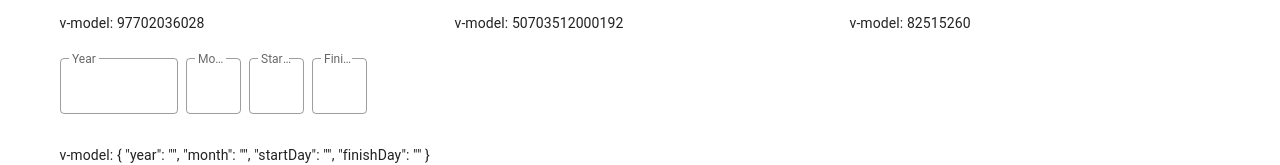
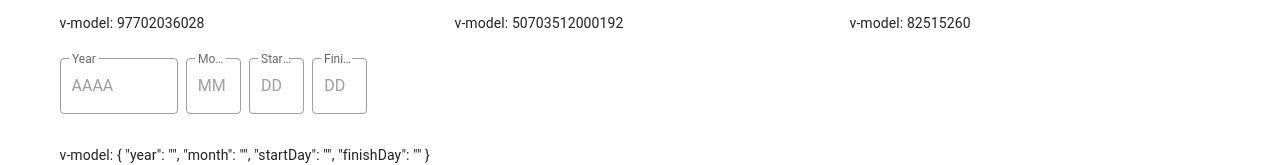
Before and after one commit to juareznasato/vuetify-mask, a Vue app: page / in a window 1280 px wide. Shown: the part 738-903 px from the top of the page. Built offline with nearby package versions, Linux system fonts and the light colour scheme.

Commit message:
Add placeholder.

```diff
--- a/src/TestYearMonthDay.vue
+++ b/src/TestYearMonthDay.vue
@@ -3,6 +3,7 @@
     <v-text-field-yearmonthday
       v-model="value"
       v-bind:label="label"
+      v-bind:placeholder= "placeholder"
       v-bind:properties="{
         prefix: '',
         suffix: '',
@@ -10,7 +11,6 @@
         disabled: false,
         outlined: true,
         clearable: false,
-        placeholder: '',
         persistentPlaceholder:true,
       }"
       v-bind:options="{
@@ -40,6 +40,7 @@ export default {
   data: () => ({
     value: {year: "", month: "", startDay: "", finishDay: ""},
     label: {year: "Year", month: "Month", startDay: "Start Day", finishDay: "Finish Day"},
+    placeholder: {year: "AAAA", month: "MM", day: "DD"},
   }),
 };
 </script>
--- a/src/components/YearMonthDay.vue
+++ b/src/components/YearMonthDay.vue
@@ -9,6 +9,7 @@
             maxlength="4"
             v-model="value.year"
             v-bind:label="label.year"
+            v-bind:placeholder="placeholder.year"
             v-bind="properties"
             v-on:keypress="keyPress"
             v-on:keyup="keyUpYear"
@@ -28,6 +29,7 @@
             maxlength="2"
             v-model="value.month"
             v-bind:label="label.month"
+            v-bind:placeholder="placeholder.month"
             v-bind="properties"
             v-on:keypress="keyPress"
             v-on:keyup="keyUpMonth"
@@ -47,6 +49,7 @@
             maxlength="2"
             v-model="value.startDay"
             v-bind:label="label.startDay"
+            v-bind:placeholder="placeholder.day"
             v-bind="properties"
             v-on:keypress="keyPress"
             v-on:keyup="keyUpStartDay"
@@ -66,6 +69,7 @@
             maxlength="2"
             v-model="value.finishDay"
             v-bind:label="label.finishDay"
+            v-bind:placeholder="placeholder.day"
             v-bind="properties"
             v-on:keypress="keyPress"
             v-on:keyup="keyUpFinishDay"
@@ -108,6 +112,16 @@ export default {
           month: "Month",
           startDay: "Start Day",
           finishDay: "Finish Day",
+        };
+      },
+    },
+    placeholder: {
+      type: Object,
+      default: function () {
+        return {
+          year: "yyyy",
+          month: "mm",
+          day: "dd",
         };
       },
     },
```
